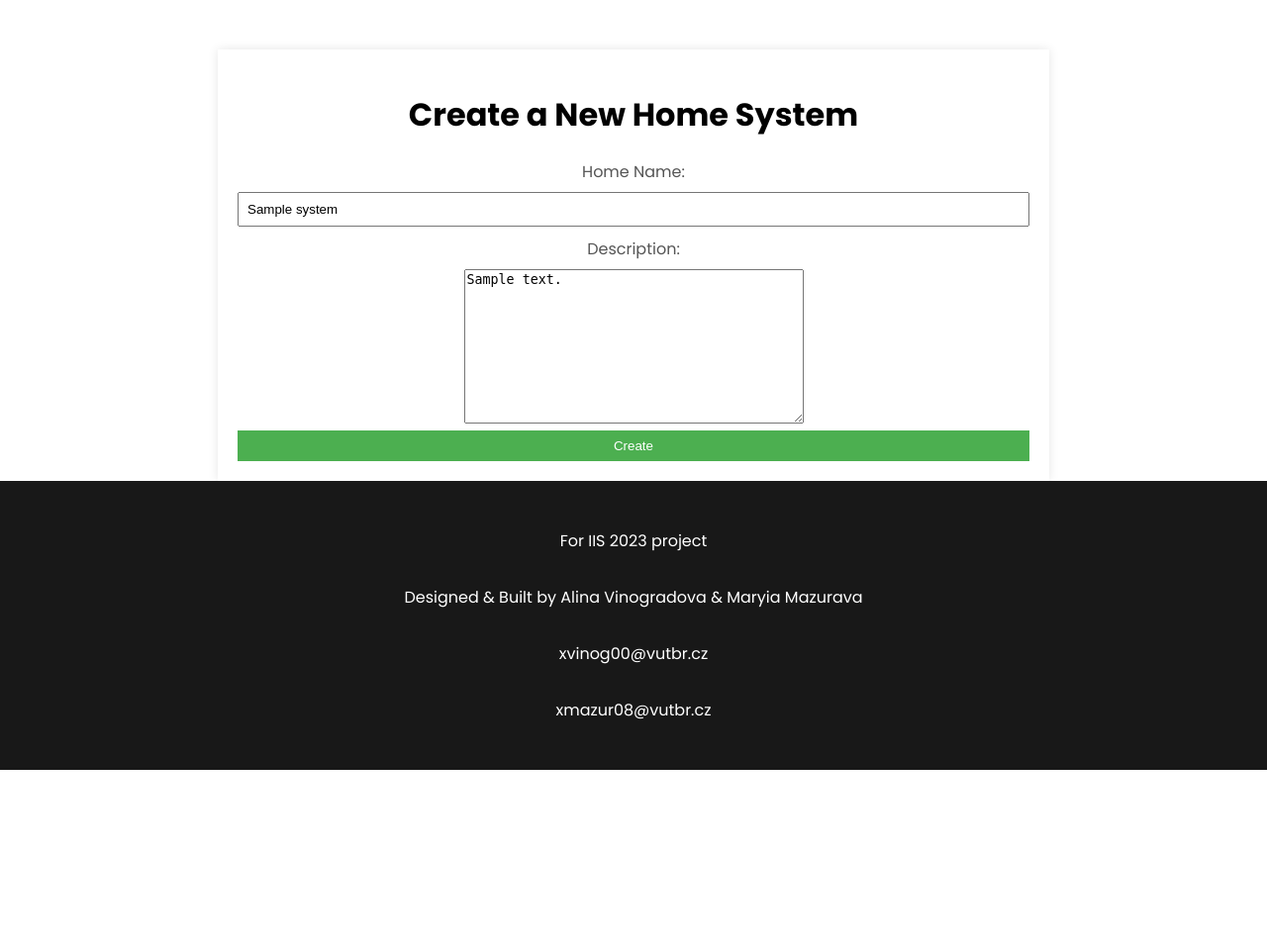
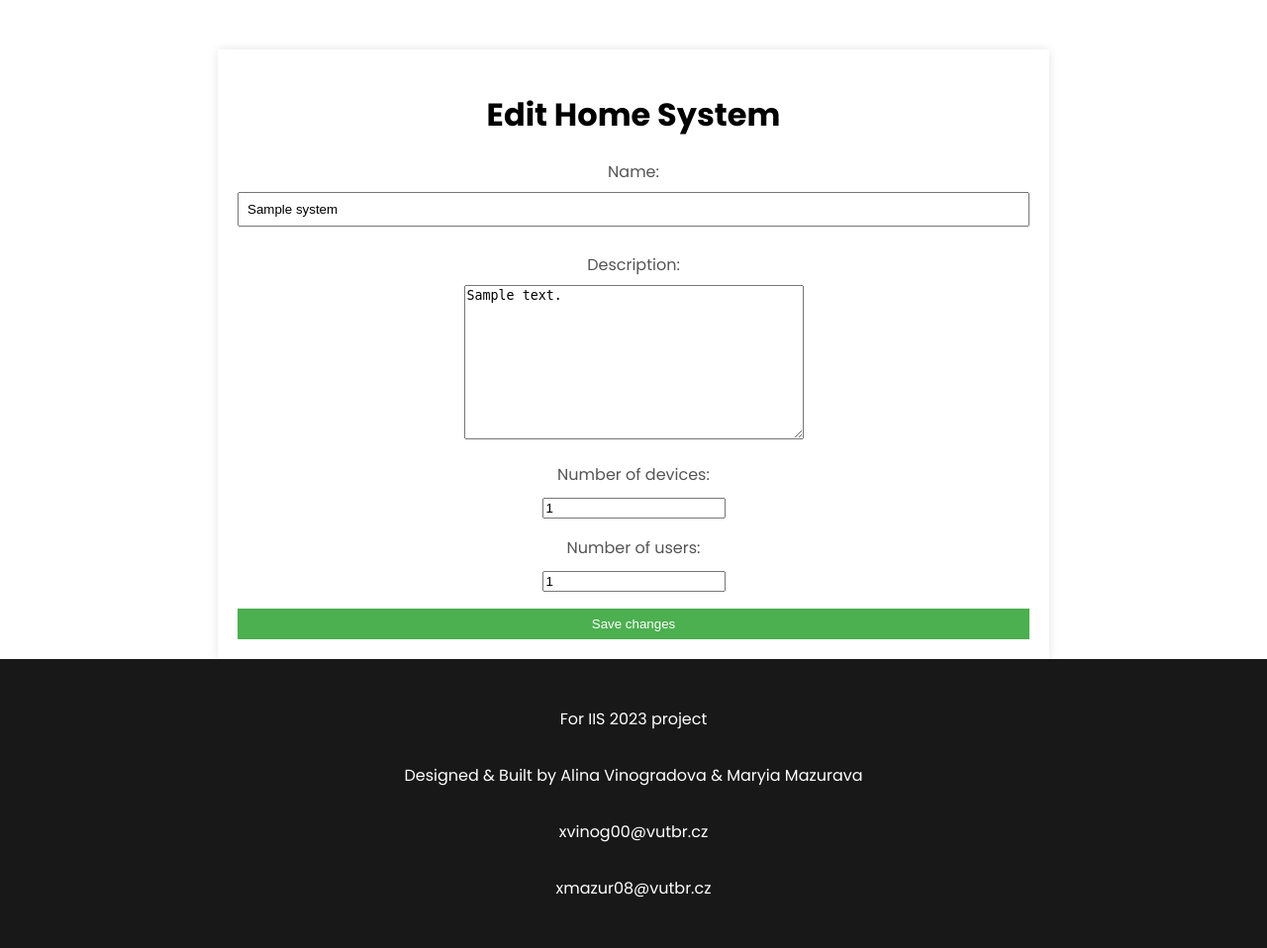
Before and after one commit to jsemaljaa/iis23-iotmanagement, a Django app: page /systems/1/edit in a window 1280 px wide. Shown: the part 156-1114 px from the top of the page at 99% size. Before the commit the page ends 934 px from the top, so only its background shows below. Run offline with Django 4.2, Linux system fonts and the light colour scheme; a user stored in the database is signed in; tables that the repository leaves empty hold one stand-in row (values such as "Sample post").

Commit message:
edit page

```diff
--- a/iotmanagement/db/forms.py
+++ b/iotmanagement/db/forms.py
@@ -54,4 +54,10 @@ class CreateHomeForm(forms.ModelForm):
     class Meta:
         model = models.System
         fields = ['name', 'description']  # Include description if you want it during creation
-        # Replace the fields with the actual field names of your System model
+
+class SystemForm(forms.ModelForm):
+    class Meta:
+        model = models.System
+        fields = ['name', 'description', 'number_of_devices', 'number_of_users']
+        # Include other fields you want to be editable
+# Replace the fields with the actual field names of your System model
--- a/iotmanagement/db/templates/system_edit.html
+++ b/iotmanagement/db/templates/system_edit.html
@@ -1,19 +1,12 @@
-{% extends "base.html" %}
+{% extends 'base.html' %}
 
 {% block content %}
 <div class="container">
-    <h1>Create a New Home System</h1>
-    <form method="post" action="{% url 'system_create' %}">
+    <h1>Edit Home System</h1>
+    <form method="post">
         {% csrf_token %}
-        <div class="form-group">
-            <label for="id_name">Home Name:</label>
-            {{ form.name }}
-        </div>
-        <div class="form-group">
-            <label for="id_description">Description:</label>
-            {{ form.description }}
-        </div>
-        <button type="submit" class="btn btn-primary">Create</button>
+        {{ form.as_p }}
+        <button type="submit">Save changes</button>
     </form>
 </div>
 {% endblock %}
--- a/iotmanagement/db/templates/systems_list.html
+++ b/iotmanagement/db/templates/systems_list.html
@@ -1,7 +1,7 @@
 {% extends "base.html" %}
 
 {% block content %}
-<div class="container">
+<div class="card-container">
     <h1>Smart Home Management</h1>
     <div class="search-bar">
         <input type="text" placeholder="Search by home name" />
--- a/iotmanagement/db/views.py
+++ b/iotmanagement/db/views.py
@@ -152,14 +152,15 @@ def devices_edit(request):
     pass
 
 
+@login_required
 def system_create(request):
     if request.method == 'POST':
         form = CreateHomeForm(request.POST)
         if form.is_valid():
-            system = form.save(commit=False)
-            system.number_of_devices = 0  # Set default number of devices
-            system.number_of_users = 0    # Set default number of users
-            system.save()
+            new_system = form.save(commit=False)
+            # Assuming you want to associate the home with the user
+            new_system.owner = request.user
+            new_system.save()
             return redirect('systems_list')
     else:
         form = CreateHomeForm()
@@ -171,7 +172,7 @@ def systems_list(request):
     context = {'systems': systems}
     return render(request, 'systems_list.html', context)
 
-
+@login_required()
 def system_delete(request, pk):
     system = get_object_or_404(models.System, pk=pk)
     if request.method == 'POST':  # Confirm that the form has been submitted
@@ -185,15 +186,17 @@ def system_detail(request):
     pass
 
 
-def system_edit(request, pk):  # 'pk' parameter must be expected here
+@login_required()
+def system_edit(request, pk):
     system = get_object_or_404(models.System, pk=pk)
     if request.method == 'POST':
-        form = CreateHomeForm(request.POST, instance=system)
+        form = SystemForm(request.POST, instance=system)
         if form.is_valid():
             form.save()
-            return redirect('systems_list')
+            return redirect('systems_list')  # Redirect to the list view
     else:
-        form = CreateHomeForm(instance=system)
+        form = SystemForm(instance=system)
+
     return render(request, 'system_edit.html', {'form': form})
 
 
```
Also changed, not shown: iotmanagement/db/templates/system_create.html (+6 -4 lines).
